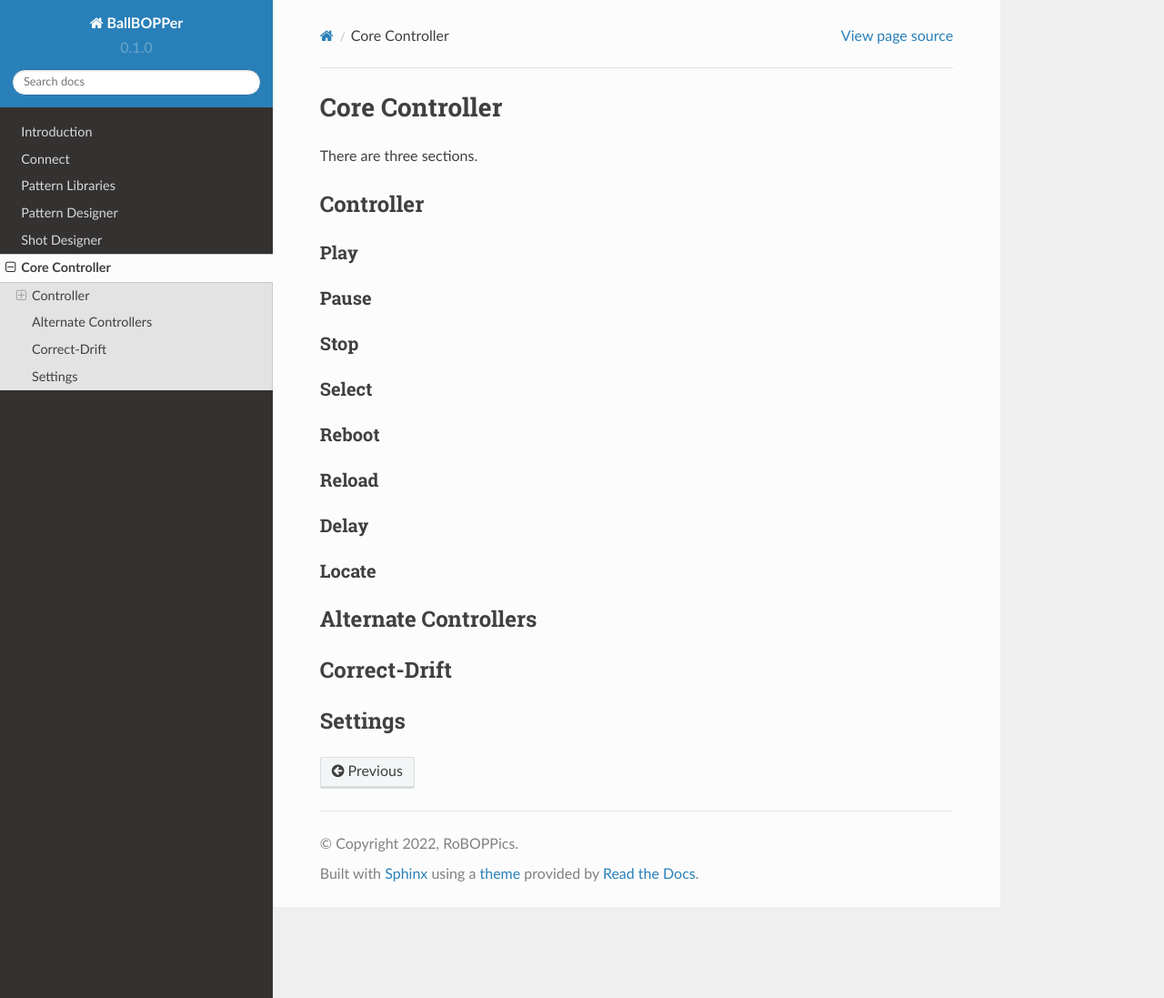
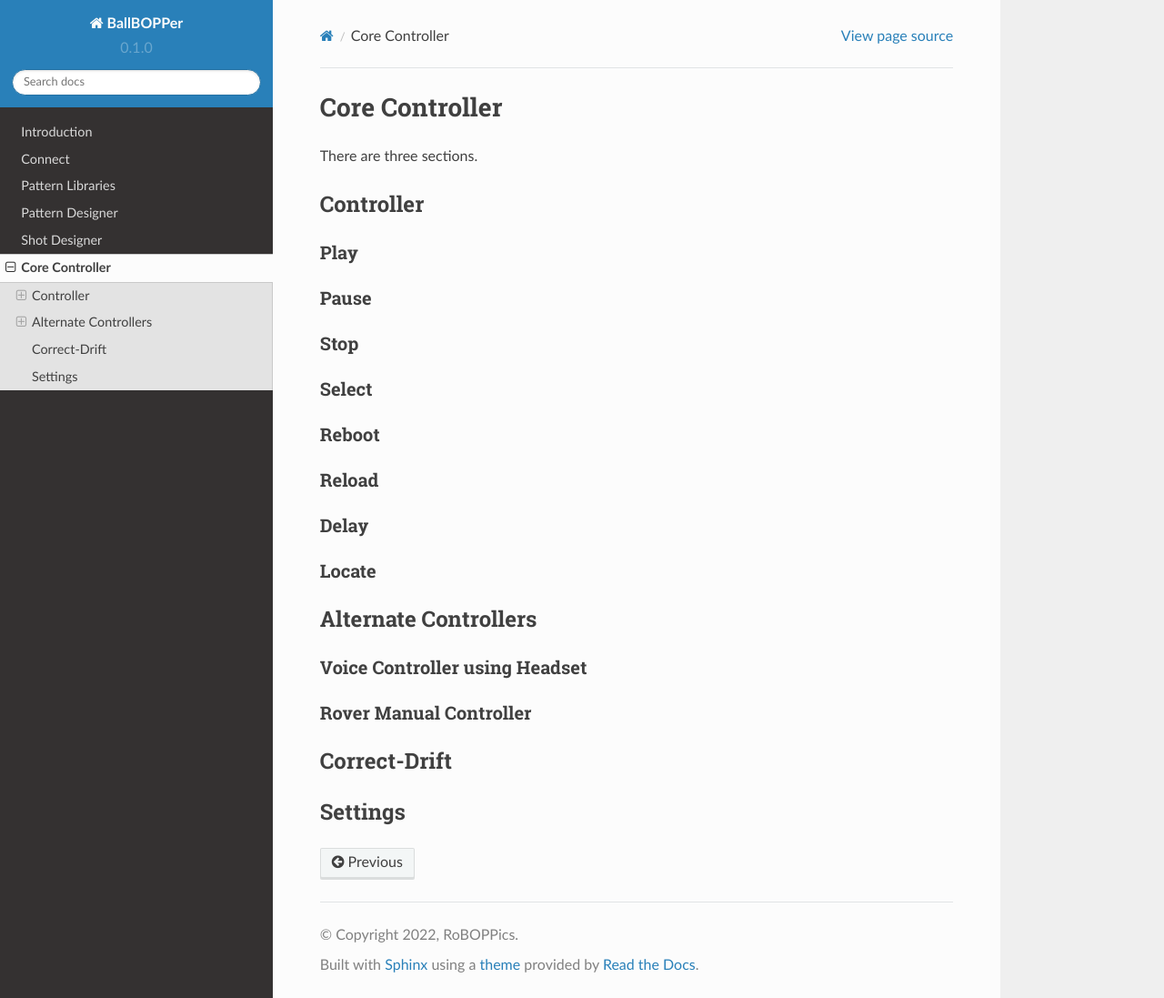
Before and after one commit to mtyeager/BBDocs, a Sphinx documentation site: the page built from docs/source/core-controller.rst, in a window 1280 px wide and 1097 px high. Shown: the whole window at 91% size. Built offline with Sphinx 7.4.7 and the Read the Docs theme 2.0.0, drawn with Linux system fonts in a browser that asks for light colours.

Commit message:
Update core-controller.rst

```diff
--- a/docs/source/core-controller.rst
+++ b/docs/source/core-controller.rst
@@ -36,6 +36,12 @@ Locate
 Alternate Controllers
 ---------------------
 
+Voice Controller using Headset
+^^^^^^^^^^^^^^^^^^^^^^^^^^^^^^^
+
+Rover Manual Controller
+^^^^^^^^^^^^^^^^^^^^^^^
+
 .. correct-drift:
 
 Correct-Drift
```
